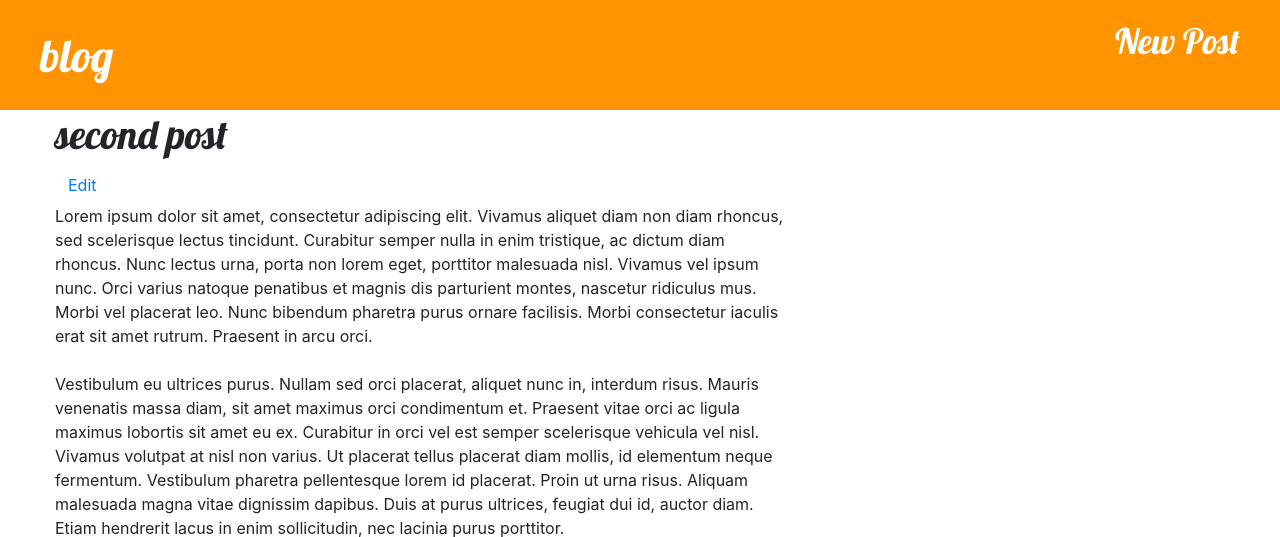
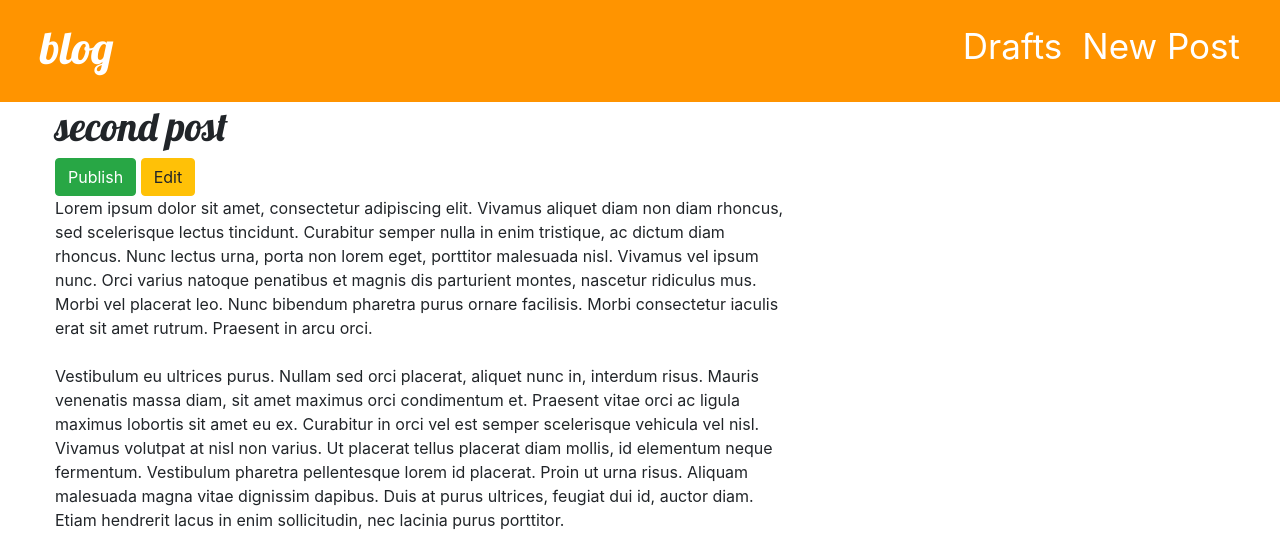
Before and after one commit to AndrewTelleria/blog, a Django app: page /post/3/ in a window 1280 px wide. Shown: the top 537 px of the page. Run offline with Django 3.2, Linux system fonts and the light colour scheme; a user stored in the database is signed in; data comes from the database, SQL or seed files in the repository; parts of the project's set-up code (start-up, migrations or seed data) failed here and were passed over; some libraries are stand-ins or nearby versions.

Commit message:
post draft list

```diff
--- a/blog/posts/models.py
+++ b/blog/posts/models.py
@@ -10,9 +10,9 @@ class Post(models.Model):
     title = models.CharField(max_length=255)
     headline = models.CharField(max_length=255, blank=True)
     body = models.TextField()
-    date_created = models.DateField(default=timezone.now)
-    date_mod = models.DateField(blank=True, null=True)
-    date_pub = models.DateField(blank=True, null=True)
+    date_created = models.DateTimeField(default=timezone.now)
+    date_mod = models.DateTimeField(blank=True, null=True)
+    date_pub = models.DateTimeField(blank=True, null=True)
 
 
     def publish(self):
--- a/blog/posts/templates/posts/base.html
+++ b/blog/posts/templates/posts/base.html
@@ -15,7 +15,8 @@
   <body>
     <div class="page-header">
       {% if user.is_authenticated %}
-        <h2><a href="{% url 'post_new' %}" class="top-menu">New Post</a></h2>
+        <a href="{% url 'post_new' %}" class="top-menu">New Post</a>
+        <a href="{% url 'post_draft_list' %}" class="top-menu">Drafts</span></a>
       {% endif %}
       <h1><a href="/">blog</a></h1>
     </div>
--- a/blog/posts/templates/posts/post_detail.html
+++ b/blog/posts/templates/posts/post_detail.html
@@ -2,13 +2,15 @@
 
 {% block content %}
   <div class="post">
+    <h1>{{ post.title }}</h1>
     {% if post.date_pub %}
       <div class="date">
         {{ post.date_pub }}
       </div>
+    {% else %}
+      <a class="btn btn-success" href="{% url 'post_publish' pk=post.pk %}">Publish</a>
     {% endif %}
-    <h1>{{ post.title }}</h1>
-    <a class="btn btn-default" href="{% url 'post_edit' pk=post.pk %}"><span class="glyphicon glyphicon-pencil"></span>Edit</a>
+    <a class="btn btn-warning" href="{% url 'post_edit' pk=post.pk %}"><span class="glyphicon glyphicon-pencil"></span>Edit</a>
     {% if post.authors %}
       <div class="author">
         {{ post.author }}
--- a/blog/posts/urls.py
+++ b/blog/posts/urls.py
@@ -5,7 +5,9 @@ from . import views
 
 urlpatterns = [
     path('', views.post_list, name='post_list'),
+    path('drafts/', views.post_draft_list, name='post_draft_list'),
+    path('post/new/', views.post_new, name='post_new'),
     re_path('post/(?P<pk>\d+)/$', views.post_detail, name='post_detail'),
-    path('post/new/', views.post_new, name='post_new'),
     re_path('post/(?P<pk>\d+)/edit/$', views.post_edit, name='post_edit'),
+    re_path('post/(?P<pk>\d+)/publish/$', views.post_publish, name='post_publish'),
 ]
--- a/blog/posts/views.py
+++ b/blog/posts/views.py
@@ -5,30 +5,14 @@ from .forms import PostForm
 from .models import Post
 
 
-
-def post_list(request):
-    posts = Post.objects.filter(date_pub__lte=timezone.now()).order_by('date_pub')
-    return render(request, 'posts/post_list.html', {'posts': posts})
-
-
 def post_detail(request, pk):
     post = get_object_or_404(Post, pk=pk)
     return render(request, 'posts/post_detail.html', {'post': post})
 
 
-def post_new(request):
-    if request.method == "POST":
-        form = PostForm(request.POST)
-        if form.is_valid():
-            post = form.save(commit=False)
-            post.author = request.user
-            post.date_pub = timezone.now()
-            post.save()
-            return redirect('post_detail', pk=post.pk)
-    else:
-        form = PostForm()
-    return render(request, 'posts/post_edit.html', {'form': form,})
-
+def post_draft_list(request):
+    posts = Post.objects.filter(date_pub__isnull=True).order_by('date_created')
+    return render(request, 'posts/post_draft_list.html', {'posts': posts})
 
 def post_edit(request, pk):
     post = get_object_or_404(Post, pk=pk)
@@ -43,3 +27,27 @@ def post_edit(request, pk):
     else:
         form = PostForm(instance=post)
     return render(request, 'posts/post_edit.html', {'form': form})
+
+
+def post_list(request):
+    posts = Post.objects.filter(date_pub__lte=timezone.now()).order_by('date_pub')
+    return render(request, 'posts/post_list.html', {'posts': posts})
+
+
+def post_new(request):
+    if request.method == "POST":
+        form = PostForm(request.POST)
+        if form.is_valid():
+            post = form.save(commit=False)
+            post.author = request.user
+            post.save()
+            return redirect('post_detail', pk=post.pk)
+    else:
+        form = PostForm()
+    return render(request, 'posts/post_edit.html', {'form': form,})
+
+
+def post_publish(request, pk):
+    post = get_object_or_404(Post, pk=pk)
+    post.publish()
+    return redirect('post_detail', pk=pk)
```
Also changed, not shown: blog/posts/templates/posts/post_draft_list.html (added, +12 -0 lines), blog/db.sqlite3, blog/posts/migrations/0003_auto_20180216_1227.py (deleted), blog/posts/migrations/0004_auto_20180219_0925.py (added), blog/posts/migrations/0005_auto_20180219_0928.py (added).
